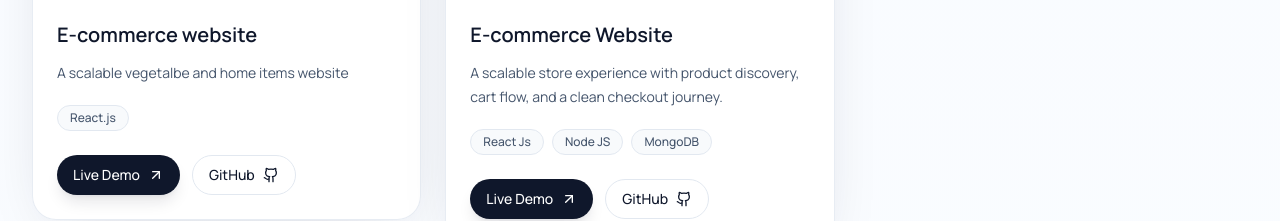
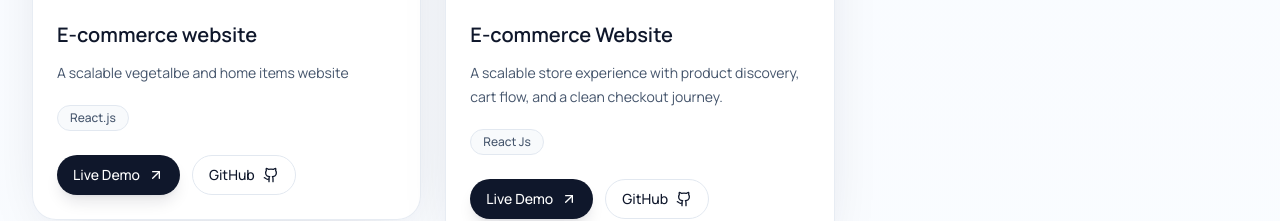
Before and after one commit to RakeshDev2003/rakesh-dev-portfolio, a Next.js app: page / in a window 1280 px wide. Shown: the part 3300-3521 px from the top of the page. Built offline with nearby package versions, Linux system fonts and the light colour scheme.

Commit message:
Update portfolio.js

```diff
--- a/src/data/portfolio.js
+++ b/src/data/portfolio.js
@@ -157,7 +157,7 @@ export const portfolioData = {
         title: "E-commerce Website",
         description:
           "A scalable store experience with product discovery, cart flow, and a clean checkout journey.",
-        tech: ["React Js", "Node JS", "MongoDB"],
+        tech: ["React Js"],
         image: "/images/project-ecommerce.png",
         live: "https://forever-clone-by-rakesh.vercel.app/",
         github: "#",
```
